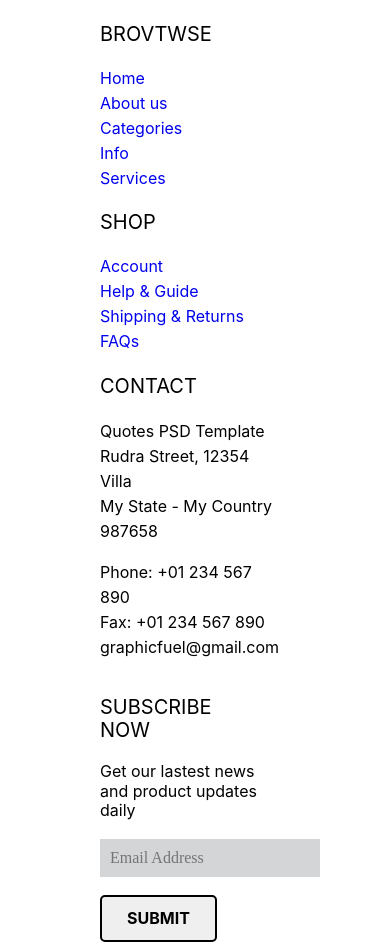
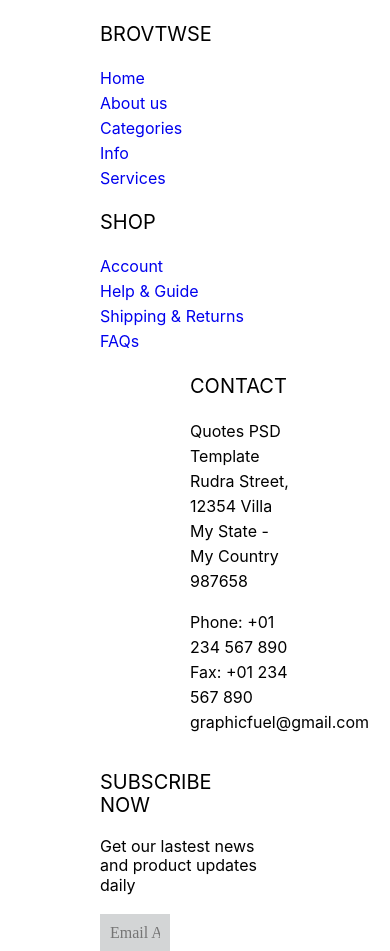
Before and after one commit to kendollcastro/smile-web-site, a website: page index.html in a window 390 px wide. Shown: the part 8156-9107 px from the top of the page. Drawn offline with Linux system fonts and the light colour scheme.

Commit message:
modificamos el disenno en el mobile

```diff
--- a/sass/breakpoints/_all.scss
+++ b/sass/breakpoints/_all.scss
@@ -1,2 +1,2 @@
+@import'tablet.scss';
 @import'mobile.scss';
-@import'tablet.scss';
--- a/sass/breakpoints/_mobile.scss
+++ b/sass/breakpoints/_mobile.scss
@@ -0,0 +1,23 @@
+@media(max-width: 767px){
+  .nav-footer{
+    margin: 0;
+    width: 275px;
+    float: none;
+  }
+
+  .contact-footer{
+    font-family: -apple-system, BlinkMacSystemFont, 'Segoe UI', Roboto, Oxygen, Ubuntu, Cantarell, 'Open Sans', 'Helvetica Neue', sans-serif;
+    width: 100px;
+    margin: 0;
+    font-size: 1.25rem;
+    line-height: 1.562rem;
+    float: right;
+  }
+
+  .suscribe-form input{
+    background-color: #d3d5d6;
+    border: none;
+    width: 50px;
+    padding: 10px;
+  }
+}
```
Also changed, not shown: css/styles.css.
